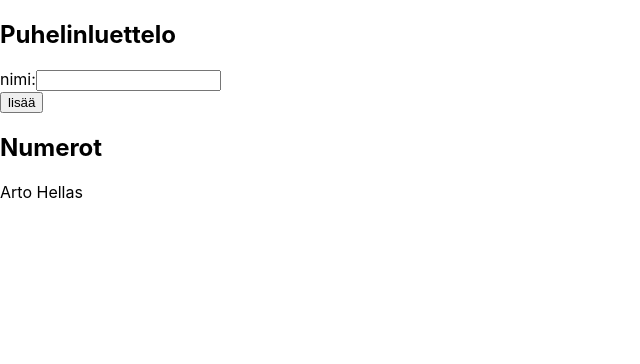
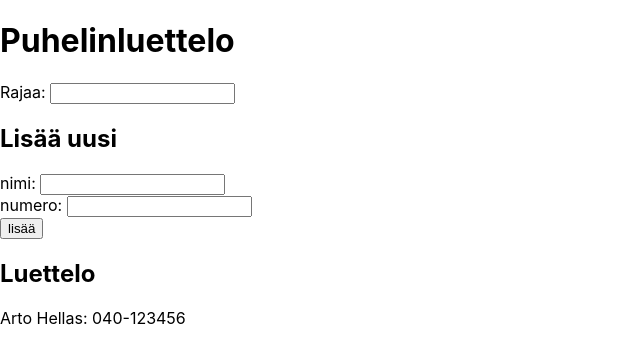
Before and after one commit to doc97/FullStack-2019, a React (Create React App) app in the folder osa2/: page / in a window 1280 px wide. Shown: the top 364 px of the page, without its empty margins (0-640 px from the left). Built offline with nearby package versions, Linux system fonts and the light colour scheme.

Commit message:
osa2: 2.8, 2.9, 2.10

```diff
--- a/osa2/src/components/PhoneBook/App.js
+++ b/osa2/src/components/PhoneBook/App.js
@@ -1,18 +1,26 @@
 import React, { useState } from 'react'
 import Persons from './Persons'
+import NewPersonForm from './NewPersonForm'
+import NameFilter from './NameFilter'
 
 const App = () => {
   const [ persons, setPersons ] = useState([
-    { name: 'Arto Hellas' }
+    { name: 'Arto Hellas', number: '040-123456' }
   ])
   const [ newName, setNewName ] = useState('')
+  const [ newNumber, setNewNumber ] = useState('')
+  const [ nameFilter, setNameFilter ] = useState('')
 
   const addPerson = (event) => {
     event.preventDefault()
 
+    if (newName === '' || newNumber === '') {
+      alert('Ole hyvä ja anna sekä nimi että puhelinnumero')
+      return
+    }
     if (persons.some((person) => person.name === newName)) {
-      alert(`'${newName}' is already in the phone book!`)
-      return;
+      alert(`'${newName}' on puhelinluettelossa jo!`)
+      return
     }
 
     const personObj = { name: newName }
@@ -21,24 +29,23 @@ const App = () => {
   }
 
   const handleNameChange = (event) => setNewName(event.target.value)
+  const handleNumberChange = (event) => setNewNumber(event.target.value)
+  const handleNameFilterChange = (event) => setNameFilter(event.target.value)
 
   return (
     <div>
-      <h2>Puhelinluettelo</h2>
-      <form onSubmit={addPerson}>
-        <div>
-          nimi:
-          <input
-            value={newName}
-            onChange={handleNameChange}
-          />
-        </div>
-        <div>
-          <button type="submit">lisää</button>
-        </div>
-      </form>
-      <h2>Numerot</h2>
-      <Persons persons={persons} />
+      <h1>Puhelinluettelo</h1>
+      <NameFilter value={nameFilter} changeValue={handleNameFilterChange} />
+      <NewPersonForm
+        addPerson={addPerson}
+        newName={newName}
+        handleNameChange={handleNameChange}
+        newNumber={newNumber}
+        handleNumberChange={handleNumberChange}
+      />
+      <Persons persons={persons.filter(
+        (p) => p.name.toLowerCase().includes(nameFilter.toLowerCase())
+      )} />
     </div>
   )
 }
--- /dev/null
+++ b/osa2/src/components/PhoneBook/NameFilter.js
@@ -0,0 +1,9 @@
+import React from 'react'
+
+const NameFilter = ({value, changeValue}) => (
+  <div>
+    Rajaa: <input value={value} onChange={changeValue} />
+  </div>
+)
+
+export default NameFilter
--- /dev/null
+++ b/osa2/src/components/PhoneBook/NewPersonForm.js
@@ -0,0 +1,20 @@
+import React from 'react'
+
+const NewPersonForm = ({addPerson, newName, handleNameChange, newNumber, handleNumberChange}) => (
+  <>
+  <h2>Lisää uusi</h2>
+  <form onSubmit={addPerson}>
+    <div>
+      nimi: <input value={newName} onChange={handleNameChange} />
+    </div>
+    <div>
+      numero: <input value={newNumber} onChange={handleNumberChange} />
+    </div>
+    <div>
+      <button type="submit">lisää</button>
+    </div>
+  </form>
+  </>
+)
+
+export default NewPersonForm
--- a/osa2/src/components/PhoneBook/Person.js
+++ b/osa2/src/components/PhoneBook/Person.js
@@ -2,7 +2,7 @@ import React from 'react';
 
 const Person = ({person}) => (
   <div>
-    <p>{person.name}</p>
+    <p>{person.name}: {person.number}</p>
   </div>
 )
 
--- a/osa2/src/components/PhoneBook/Persons.js
+++ b/osa2/src/components/PhoneBook/Persons.js
@@ -5,6 +5,7 @@ const Persons = ({persons}) => {
   const elems = () => persons.map(p => <Person key={p.name} person={p} />)
   return (
     <div>
+      <h2>Luettelo</h2>
       {elems()}
     </div>
   )
```
